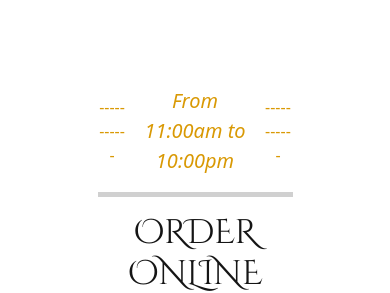
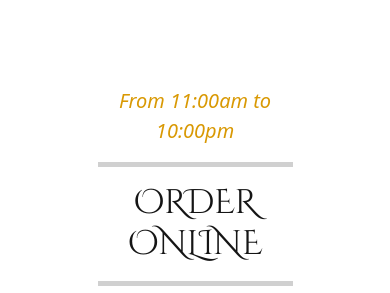
Before and after one commit to safoun10/bistro-boss-client, a React (Vite) app: page /home in a window 390 px wide. Shown: the part 465-758 px from the top of the page. Built offline with nearby package versions, Linux system fonts and the light colour scheme.

Commit message:
solved some responsiveness issues

```diff
--- a/src/layout/components/miniTitle/MiniTitle.css
+++ b/src/layout/components/miniTitle/MiniTitle.css
@@ -1,12 +1,21 @@
-.text-title{
+.text-title {
     border-top: 5px solid rgba(128, 128, 128, 0.373);
     border-bottom: 5px solid rgba(128, 128, 128, 0.373);
 }
 
-.text-gold{
+.text-gold {
     color: #D99904;
 }
 
-/* @media only screen and (max-width: 320px) {
-    .
-} */
+@media only screen and (max-width: 320px) {
+    .mini-title-container {
+        width: 75% !important;
+    }
+}
+
+@media only screen and (max-width: 820px) {
+    .text-responsive {
+        display: none !important;
+    }
+
+}
--- a/src/layout/components/miniTitle/MiniTitle.jsx
+++ b/src/layout/components/miniTitle/MiniTitle.jsx
@@ -5,9 +5,9 @@ const MiniTitle = ({ time, text }) => {
 	return (
 		<div className="w-50 mini-title-container mx-auto">
 			<div className="text-center text-gold d-flex justify-content-center align-items-center">
-				-----------
+				<span className="text-responsive">-------------</span>
 				<span className="px-2 fst-italic py-3 fs-5">{time}</span>
-				-----------
+				<span className="text-responsive">-------------</span>
 			</div>
 			<div className="text-title text-center text-uppercase display-4 py-3 text-fancy">
 				{text}
```
